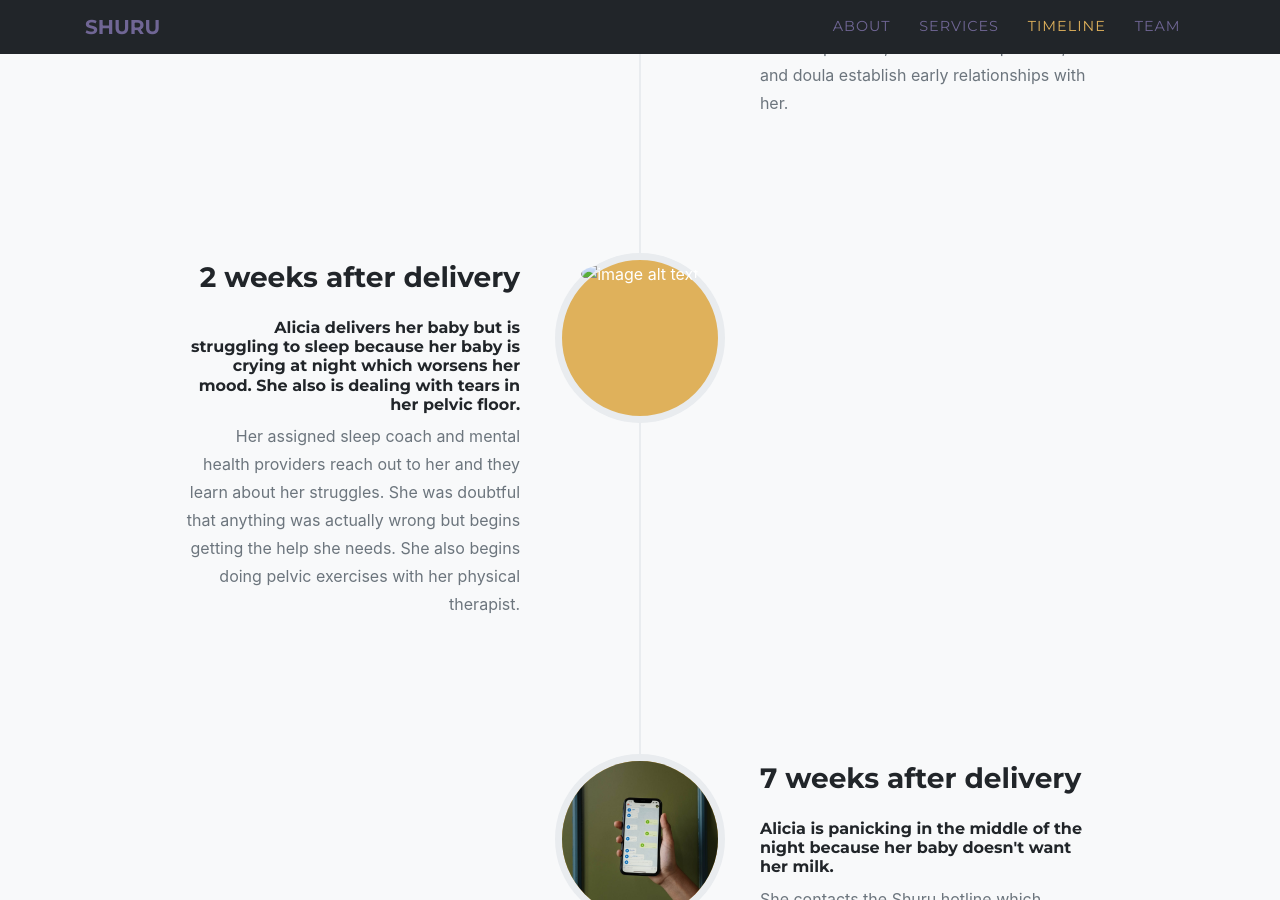
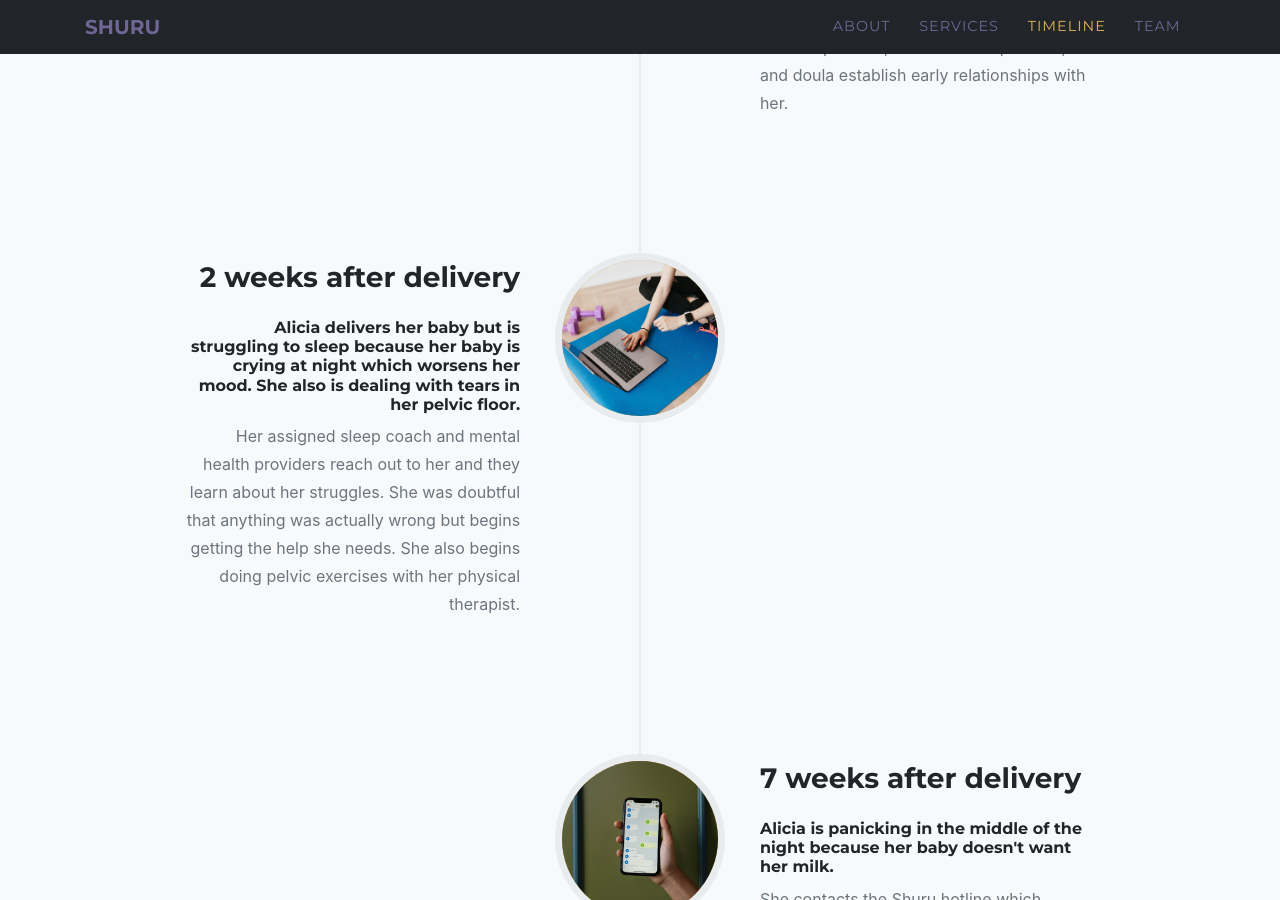
Before and after one commit to shurunow/shurunow.github.io, a Jekyll site: the page built from index.md, in a window 1280 px wide and 900 px high, scrolled down 3098 px. Built offline with Jekyll 4.4.1, drawn with Linux system fonts in a browser that asks for light colours; some web fonts are replaced.

Commit message:
hopefully last

```diff
--- a/_data/sitetext.yml
+++ b/_data/sitetext.yml
@@ -30,7 +30,7 @@ en: &DEFAULT_EN
     list:
       - title: "Postpartum Care"
         desc: "Lactation/nutrition, mental health support, sleep coach, physical therapy, doula care, relationship coaching and more"
-        icon: fas fa-house-chimney-medical #find more at https://fontawesome.com/icons
+        icon: fas fa-hand-holding-medical
       - title: "Educational Library"
         desc: "Quick, easy video and text resources on various topics related to parenthood for you and your partner to follow along to"
         icon: fas fa-book-medical
@@ -58,8 +58,8 @@ en: &DEFAULT_EN
       - title: "Alicia delivers her baby but is struggling to sleep because her baby is crying at night which worsens her mood. She also is dealing with tears in her pelvic floor."
         header: "2 weeks after delivery"
         desc: "Her assigned sleep coach and mental health providers reach out to her and they learn about her struggles. She was doubtful that anything was actually wrong but begins getting the help she needs. She also begins doing pelvic exercises with her physical therapist."
-        image: assets/img/slack-imgs-2.jpg
-        alt: image alt text
+        image: assets/img/timeline/slack-imgs-2.jpg
+        alt:
       - title: "Alicia is panicking in the middle of the night because her baby doesn't want her milk."
         header: "7 weeks after delivery"
         desc: "She contacts the Shuru hotline which directs her to a video about why babies might refuse to nurse. She still wants some more guidance which puts her in contact with the 24/7 medical provider hotline."
```
